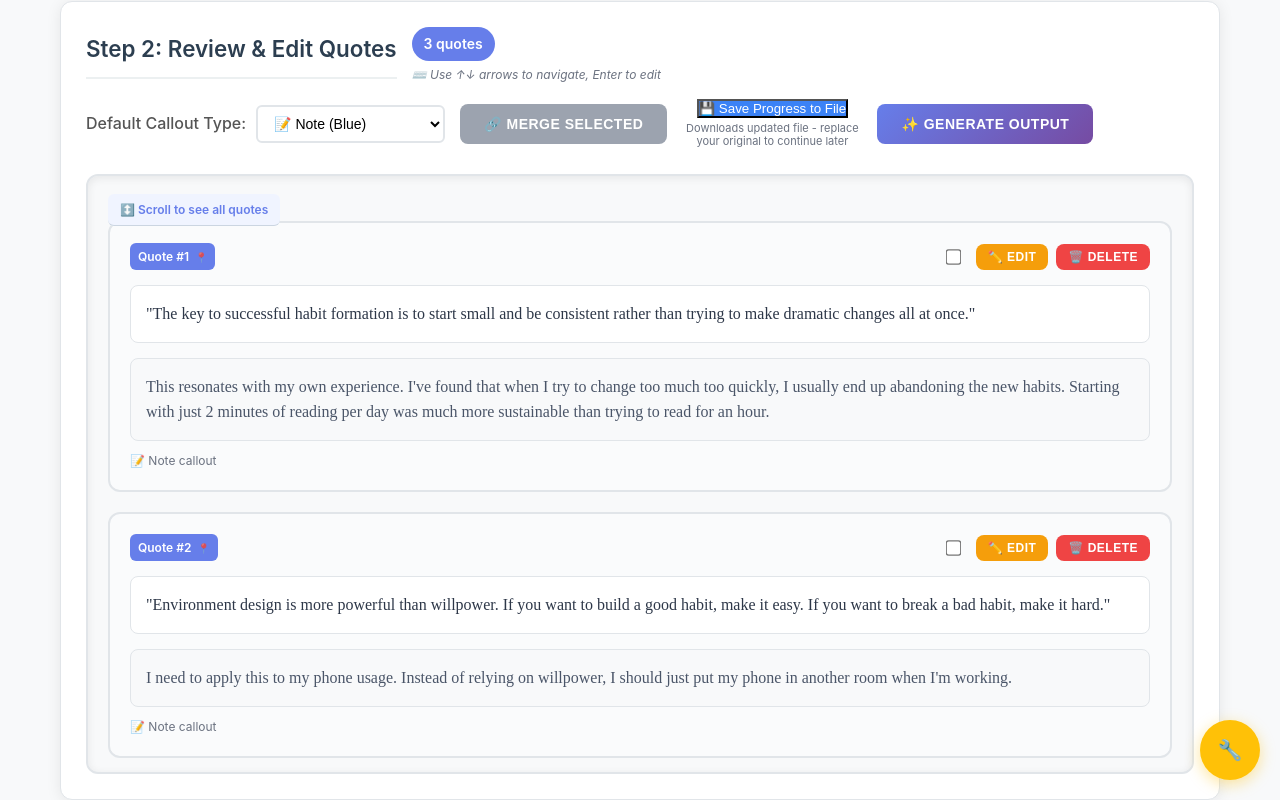
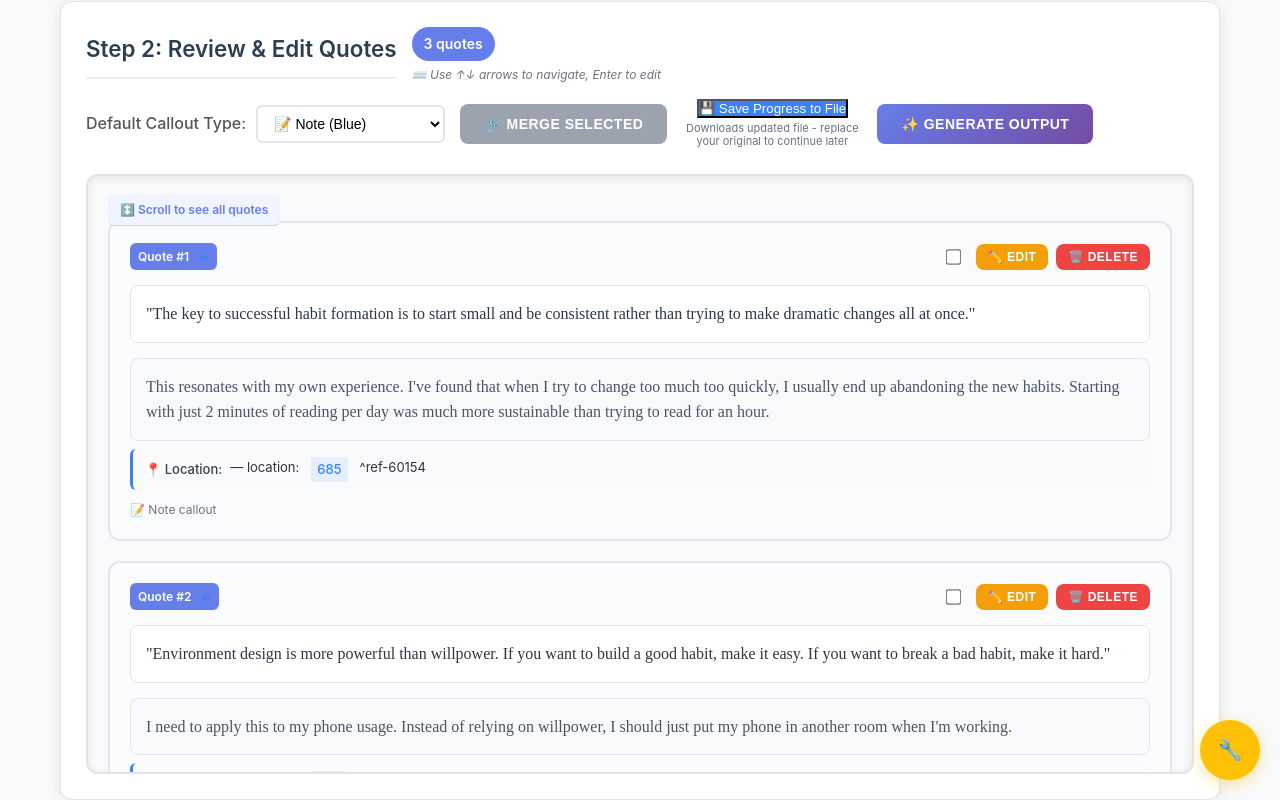
Before and after one commit to lbl1985/booknotes, a plain HTML site: page index.html in a window 1280 px wide. Both pictures are taken after a click on the button "📖 LOAD SAMPLE DATA". Shown: the part 938-1738 px from the top of the page. Drawn offline with Linux system fonts and the light colour scheme.

Commit message:
Add clickable location reference links in quote cards
- Add convertMarkdownLinksToHTML() function to convert markdown links to HTML
- Display location references as clickable links in quote cards
- Add quote-location-refs section with styled location links
- Update location indicator to use link icon (🔗) instead of pin (📍)
- Update extractLocationRefs() and removeEmbeddedLocationRefs() to handle both Kindle and Amazon reader URLs
- Add comprehensive CSS styling for location links with hover effects
- Update sample data to use Amazon reader link format
- Location references maintain markdown format for saving but display as clickable HTML links

```diff
--- a/script.js
+++ b/script.js
@@ -221,9 +221,10 @@ function isKindleLocationRef(line) {
 
 // Remove embedded Kindle location references from text
 function removeEmbeddedLocationRefs(text) {
-    // Pattern to match location references embedded within text
+    // Pattern to match location references embedded within text (both Kindle and Amazon reader links)
     // Matches: — location: [302](kindle://book?action=open&asin=B00Z3FRYB0&location=302) ^ref-391
-    const locationPattern = /[\u2013\u2014\u2015\-]\s*location:\s*\[.*?\]\(kindle:\/\/.*?\)\s*\^ref-\d+/gi;
+    // Matches: — location: [302](https://read.amazon.com/?asin=B00Z3FRYB0&location=302) ^ref-391
+    const locationPattern = /[\u2013\u2014\u2015\-]\s*location:\s*\[.*?\]\((kindle:\/\/|https:\/\/read\.amazon\.com\/\?).*?\)\s*\^ref-\d+/gi;
 
     // Also match standalone ^ref-##### patterns
     const refPattern = /\s*\^ref-\d+/gi;
@@ -241,6 +242,16 @@ function removeEmbeddedLocationRefs(text) {
 function convertKindleLinksToAmazon(text) {
     // Replace kindle://book?action=open& with https://read.amazon.com/?
     return text.replace(/kindle:\/\/book\?action=open&/g, 'https://read.amazon.com/?');
+}
+
+// Convert markdown links to HTML links for display
+function convertMarkdownLinksToHTML(text) {
+    // Pattern to match markdown links: [text](url)
+    const markdownLinkPattern = /\[([^\]]+)\]\(([^)]+)\)/g;
+
+    return text.replace(markdownLinkPattern, (match, linkText, url) => {
+        return `<a href="${url}" target="_blank" rel="noopener noreferrer" class="location-link">${linkText}</a>`;
+    });
 }
 
 // Convert Kindle links in the input text area
@@ -290,8 +301,8 @@ function convertKindleLinksInInput() {
 function extractLocationRefs(text) {
     const locationRefs = [];
 
-    // Pattern to match location references
-    const locationPattern = /[\u2013\u2014\u2015\-]\s*location:\s*\[.*?\]\(kindle:\/\/.*?\)\s*\^ref-\d+/gi;
+    // Pattern to match location references (both Kindle and Amazon reader links)
+    const locationPattern = /[\u2013\u2014\u2015\-]\s*location:\s*\[.*?\]\((kindle:\/\/|https:\/\/read\.amazon\.com\/\?).*?\)\s*\^ref-\d+/gi;
     const refPattern = /\^ref-\d+/gi;
 
     let match;
@@ -366,7 +377,7 @@ function createQuoteCard(quote, index) {
 
     // Add location info indicator if present
     const locationIndicator = quote.locationRefs && quote.locationRefs.length > 0 ?
-        `<span class="location-indicator" title="Contains Kindle location reference">📍</span>` : '';
+        `<span class="location-indicator" title="Has location references">�</span>` : '';
 
     // Build the card content conditionally
     const hasNotes = quote.notes && quote.notes.trim();
@@ -389,6 +400,20 @@ function createQuoteCard(quote, index) {
         cardContent += `
         <div class="quote-notes">
             ${quote.notes}
+        </div>`;
+    }
+
+    // Add location references as clickable links if they exist
+    if (quote.locationRefs && quote.locationRefs.length > 0) {
+        const locationLinks = quote.locationRefs.map(ref => {
+            // Convert markdown links to HTML for display
+            return convertMarkdownLinksToHTML(ref);
+        }).join(' ');
+
+        cardContent += `
+        <div class="quote-location-refs">
+            <span class="location-label">📍 Location:</span>
+            <span class="location-links">${locationLinks}</span>
         </div>`;
     }
 
@@ -1168,7 +1193,7 @@ I need to apply this to my phone usage. Instead of relying on willpower, I shoul
 
 ---
 
-The most effective way to change your habits is to focus not on what you want to achieve, but on who you wish to become. — location: [892](kindle://book?action=open&asin=B00Z3FRYB0&location=892) ^ref-25024
+The most effective way to change your habits is to focus not on what you want to achieve, but on who you wish to become. — location: [892](https://read.amazon.com/?asin=B00Z3FRYB0&location=892) ^ref-25024
 
 This is a paradigm shift for me. Instead of saying "I want to lose weight," I should think "I am someone who takes care of their health."
 
--- a/styles.css
+++ b/styles.css
@@ -394,6 +394,8 @@ input[type="checkbox"] {
 .location-indicator {
     font-size: 10px;
     opacity: 0.8;
+    color: #3b82f6;
+    margin-left: 4px;
 }
 
 .quote-actions {
@@ -433,6 +435,52 @@ input[type="checkbox"] {
 .quote-notes.empty {
     color: #9ca3af;
     font-style: italic;
+}
+
+/* Location References */
+.quote-location-refs {
+    margin-top: 8px;
+    padding: 8px 12px;
+    background: #f8fafc;
+    border-radius: 6px;
+    border-left: 3px solid #3b82f6;
+    font-size: 13px;
+    display: flex;
+    align-items: center;
+    gap: 8px;
+    flex-wrap: wrap;
+}
+
+.location-label {
+    color: #374151;
+    font-weight: 500;
+    flex-shrink: 0;
+}
+
+.location-links {
+    display: flex;
+    gap: 12px;
+    flex-wrap: wrap;
+}
+
+.location-link {
+    color: #3b82f6;
+    text-decoration: none;
+    padding: 2px 6px;
+    border-radius: 4px;
+    background: rgba(59, 130, 246, 0.1);
+    transition: all 0.2s ease;
+    font-weight: 500;
+}
+
+.location-link:hover {
+    background: rgba(59, 130, 246, 0.2);
+    transform: translateY(-1px);
+    text-decoration: underline;
+}
+
+.location-link:active {
+    transform: translateY(0);
 }
 
 .quote-callout-info {
```
